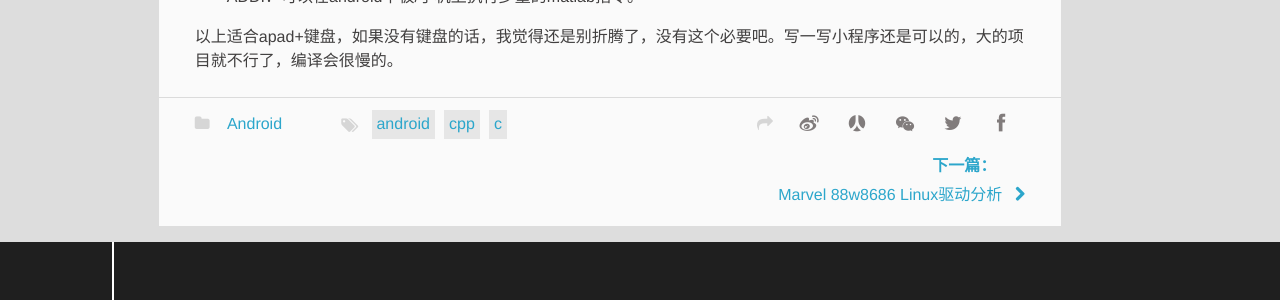
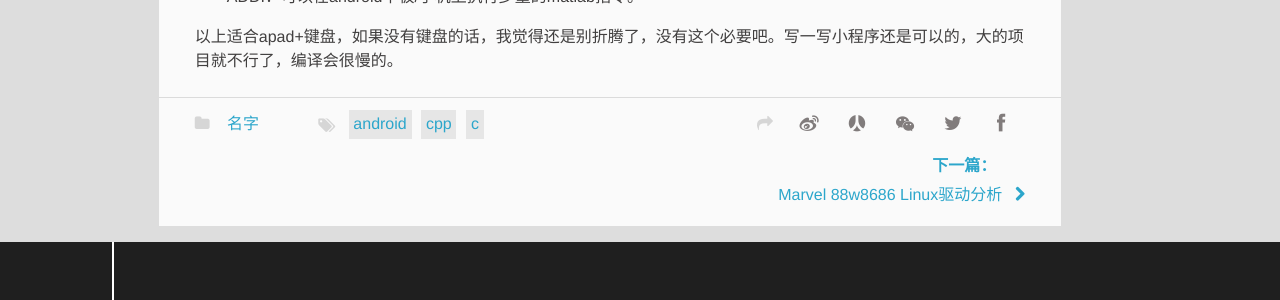
Before and after one commit to gebaoyuan/gebaoyuan.github.io, a Jekyll site: the page built from _posts/2012-11-24-c_on_android.md, in a window 1280 px wide. Shown: the part 1207-1507 px from the top of the page. Built offline with Jekyll 4.4.1, drawn with Linux system fonts in a browser that asks for light colours; Markdown is read by kramdown in place of the engine named in the settings; comment, search, counter and statistics services are not loaded.

```diff
--- a/_config.yml
+++ b/_config.yml
@@ -132,7 +132,7 @@ jiathis:
 
 #### Analytics
 google_analytics:
-  enable: true
+  enable: false
   id: UA-67994495-1        ## e.g. UA-46321946-2 your google analytics ID.
   site: auto      ## e.g. wuchong.me your google analytics site or set the value as auto.
 ## You MUST upgrade to Universal Analytics first!
--- a/_posts/2012-11-24-c_on_android.md
+++ b/_posts/2012-11-24-c_on_android.md
@@ -1,6 +1,6 @@
 ---
 layout: post
-category: Android
+category: 名字
 title: 强化你的Terminal IDE——在android平板/手机上编写C/C++
 tagline: by Snail
 tags:
```
